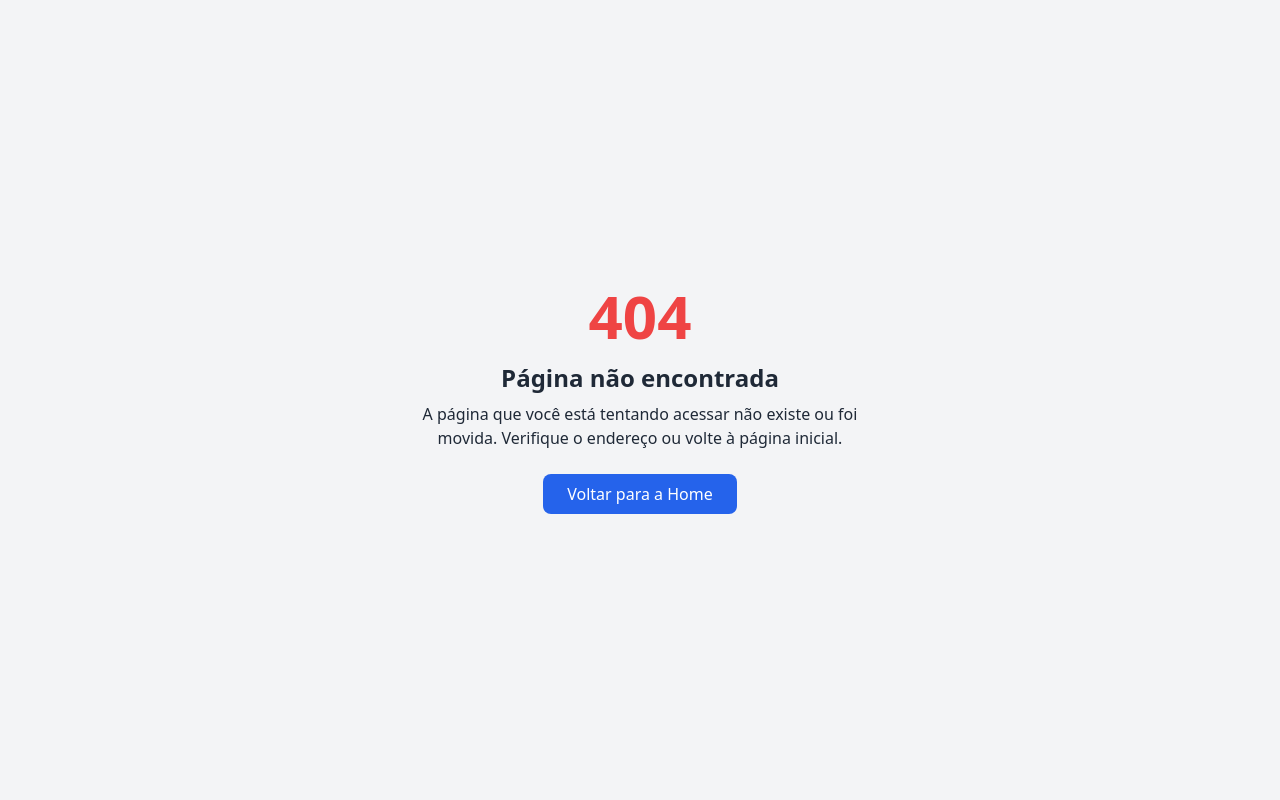
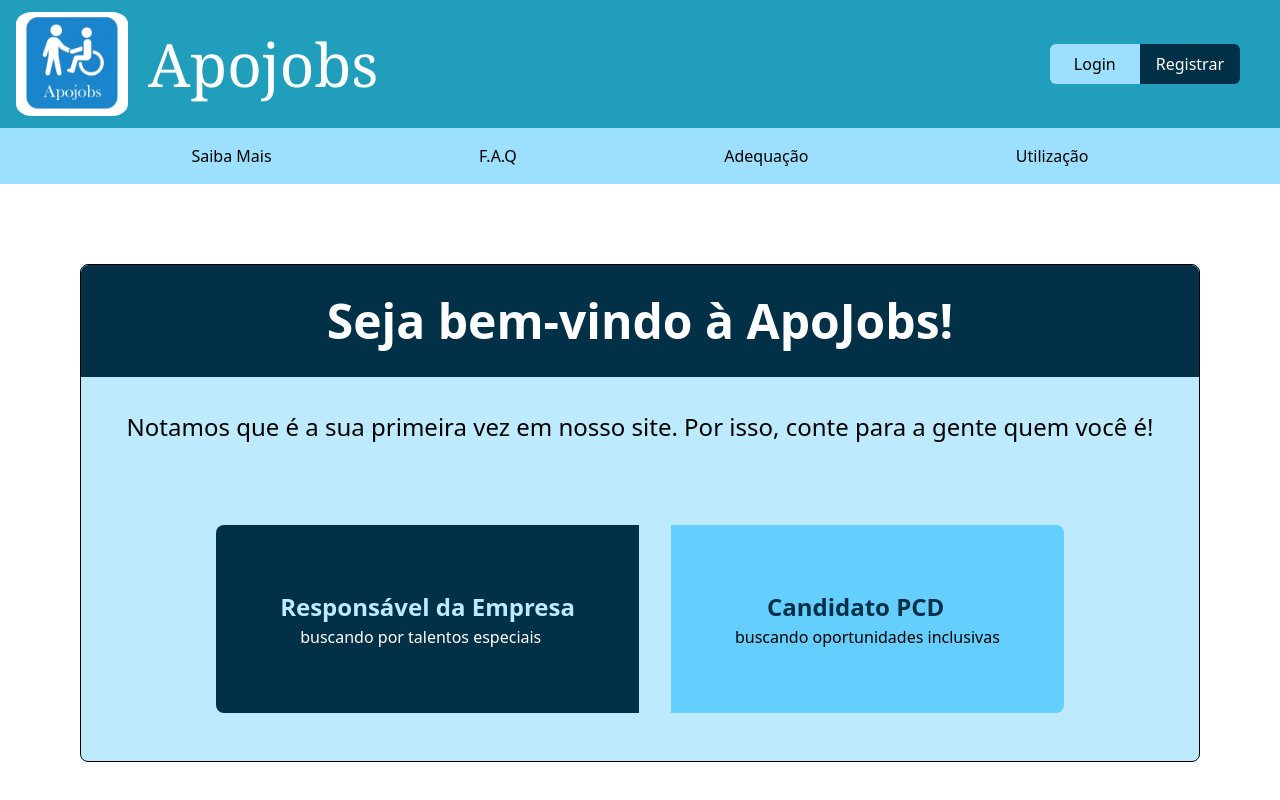
Before and after one commit to t4Facef/tic-2025-front, a React (Vite) app: page /main/register in a window 1280 px wide. Before the commit this address had no page. Shown: the top 800 px of the page. Built offline with nearby package versions, Linux system fonts and the light colour scheme.

Commit message:
Implementação da página de redirecionamento de cadastro(main_register) e leve alteração no tailwind.config.js

```diff
--- a/src/App.tsx
+++ b/src/App.tsx
@@ -15,6 +15,7 @@ import CompanyDashboard from './pages/company_dashboard';
 import AuthEntry from './pages/auth_entry';
 import CompanyProfile from './pages/company_profile';
 import JobNew from './pages/job_new';
+import MainRegister from './pages/main_register';
 
 function App() {
   return (
@@ -35,6 +36,7 @@ function App() {
           <Route path='/companies/:id/dashboard' element={<CompanyDashboard/>}></Route>
           <Route path='/companies/:id/profile' element={<CompanyProfile/>}></Route>
           <Route path='/jobs/new' element={<JobNew/>}></Route>
+          <Route path='/main/register' element={<MainRegister/>}></Route>
         </Route>
         <Route path="*" element={<NotFound />} />
       </Routes>
--- /dev/null
+++ b/src/pages/main_register.tsx
@@ -0,0 +1,25 @@
+export default function MainRegister() {
+  return (
+    <div className="m-20 bg-blue1 border border-black rounded-lg">
+      <div className="p-5 text-center text-white text-[3rem]  font-semibold bg-blue3 rounded-t-lg ">
+        <h1>Seja bem-vindo à ApoJobs!</h1>
+      </div>
+      <div className="p-8 text-center text-black text-[1.5rem]">
+        <p>
+          Notamos que é a sua primeira vez em nosso site. Por isso, conte para a
+          gente quem você é!
+        </p>
+      </div>
+      <div  className="flex flex-row justify-center py-8 space-x-8 my-4">
+        <div className="bg-blue3 rounded-l-lg p-16 space-x-5">
+          <button className="text-blue1 font-semibold text-[1.5rem]">Responsável da Empresa</button>
+          <p className="text-white">buscando por talentos especiais</p>
+        </div>
+        <div className="bg-blue5 rounded-r-lg p-16">
+          <button className=" text-blue3 font-semibold text-[1.5rem] px-8">Candidato PCD</button>
+          <p>buscando oportunidades inclusivas</p>
+        </div>
+      </div>
+    </div>
+  );
+}
--- a/tailwind.config.js
+++ b/tailwind.config.js
@@ -9,6 +9,7 @@ module.exports = {
         'blue3': '#023047',
         'blue3H': '#054D71', //Hover para o blue3
         'blue4': '#9CDFFE',
+        'blue5': '#64CEFF',
         'orange1': '#FF950C',
         'orange2': '#FFDCAD'
       },
```
